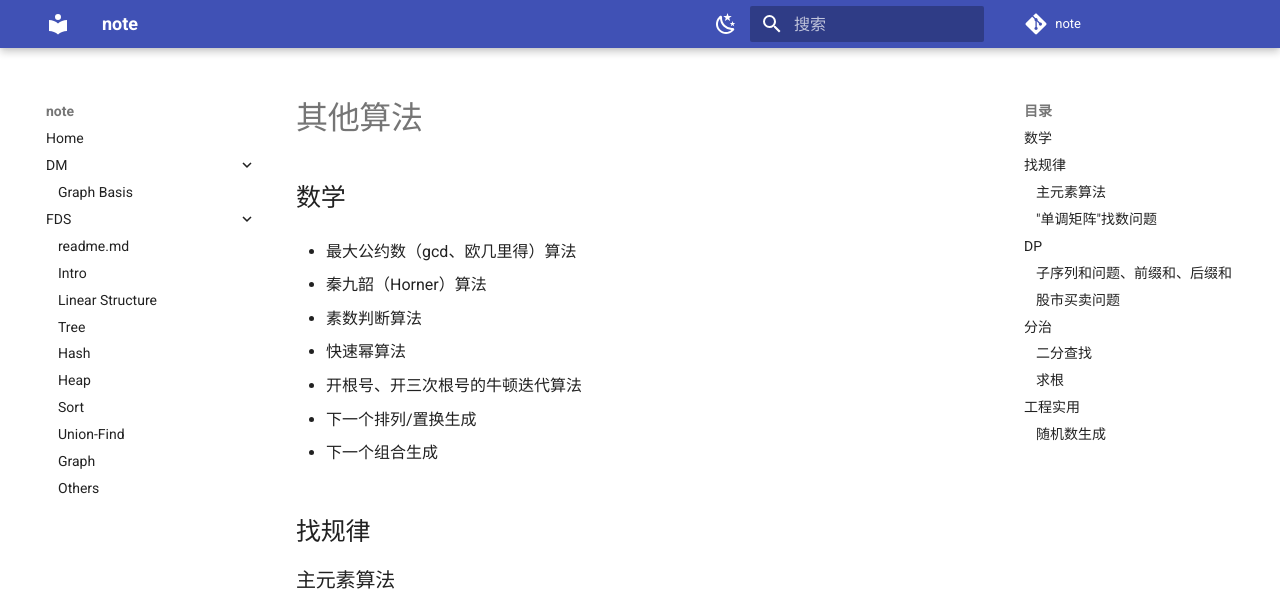
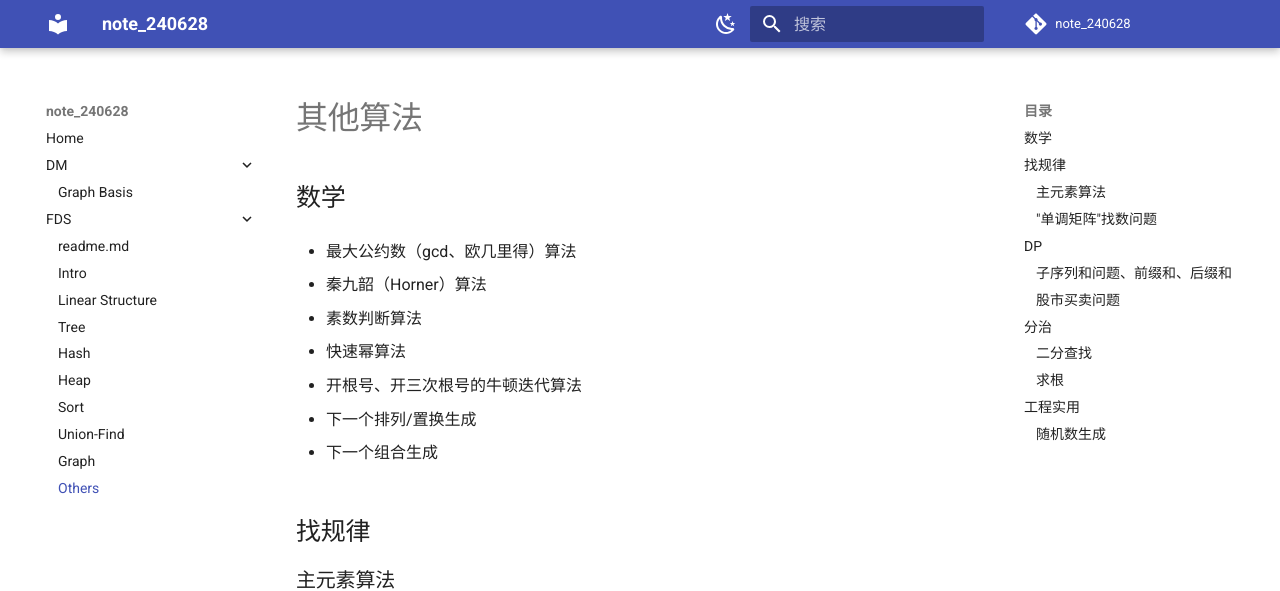
Before and after one commit to hiruwaKS/note_240628, an MkDocs documentation site: the page built from docs/FDS/Others.md, in a window 1280 px wide. Shown: the top 591 px of the page. Built offline with MkDocs 1.6.1 and Material for MkDocs 9.7.7, drawn with Linux system fonts in a browser that asks for light colours; comment, search, counter and statistics services are not loaded.

Commit message:
240628 23:16 third trial to initialize all

```diff
--- a/mkdocs.yml
+++ b/mkdocs.yml
@@ -1,10 +1,10 @@
 # modified based on Guahao31's 2024_DD
 
-site_name: note
+site_name: note_240628
 site_dir: public
 site_author: hiruwa KS
-repo_url: https://github.com/hiruwaKS/note
-repo_name: note
+repo_url: https://github.com/hiruwaKS/note_240628
+repo_name: note_240628
 
 theme:
   name: material
@@ -65,15 +65,15 @@ extra_javascript:
 nav:
   - Home: index.md
   - DM:
-    - Graph Basis: /DM/Graph_Basis.md
+    - Graph Basis: DM/Graph_Basis.md
   - FDS:
-    - readme.md: /FDS/readme.md
-    - Intro: /FDS/Intro.md
-    - Linear Structure: /FDS/Linear_Structure.md
-    - Tree: /FDS/Tree.md
-    - Hash: /FDS/Hash.md
-    - Heap: /FDS/Heap.md
-    - Sort: /FDS/Sort.md
-    - Union-Find: /FDS/Union-Find.md
-    - Graph: /FDS/Graph.md
-    - Others: /FDS/Others.md
+    - readme.md: FDS/readme.md
+    - Intro: FDS/Intro.md
+    - Linear Structure: FDS/Linear_Structure.md
+    - Tree: FDS/Tree.md
+    - Hash: FDS/Hash.md
+    - Heap: FDS/Heap.md
+    - Sort: FDS/Sort.md
+    - Union-Find: FDS/Union-Find.md
+    - Graph: FDS/Graph.md
+    - Others: FDS/Others.md
```
